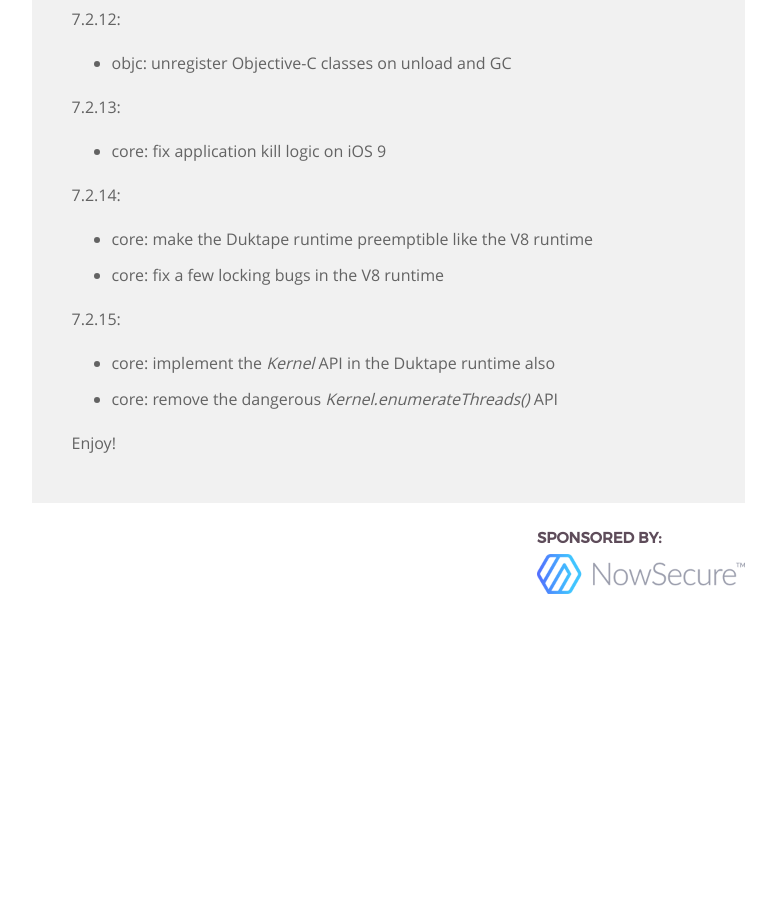
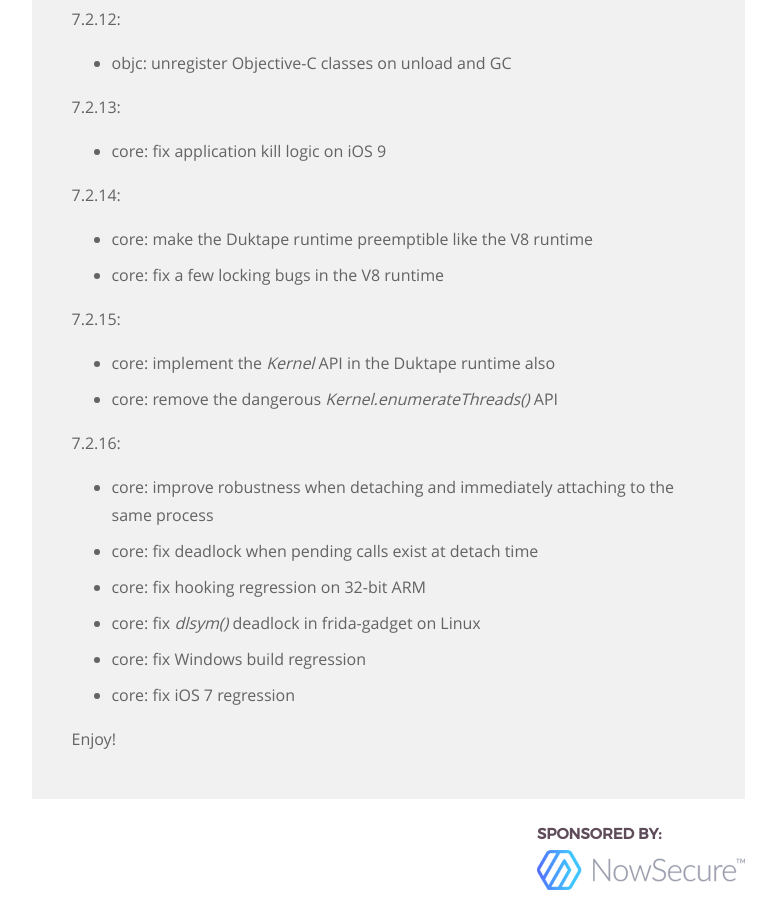
Before and after one commit to frida/frida-website, a Jekyll site: the page built from _posts/2016-06-02-frida-7-2-released.markdown, in a window 1280 px wide and 900 px high, scrolled down 4826 px. Shown: the whole window, without its empty margins (364-1140 px from the left). Built offline with Jekyll 4.4.1, drawn with Linux system fonts in a browser that asks for light colours; before the commit the page ends 5430 px from its top, so only the background shows below that.

Commit message:
Add release notes for 7.2.16

```diff
--- a/_posts/2016-06-02-frida-7-2-released.markdown
+++ b/_posts/2016-06-02-frida-7-2-released.markdown
@@ -205,4 +205,14 @@ So in closing, let's summarize the changes:
 - core: implement the *Kernel* API in the Duktape runtime also
 - core: remove the dangerous *Kernel.enumerateThreads()* API
 
+7.2.16:
+
+- core: improve robustness when detaching and immediately attaching to the same
+        process
+- core: fix deadlock when pending calls exist at detach time
+- core: fix hooking regression on 32-bit ARM
+- core: fix *dlsym()* deadlock in frida-gadget on Linux
+- core: fix Windows build regression
+- core: fix iOS 7 regression
+
 Enjoy!
```
